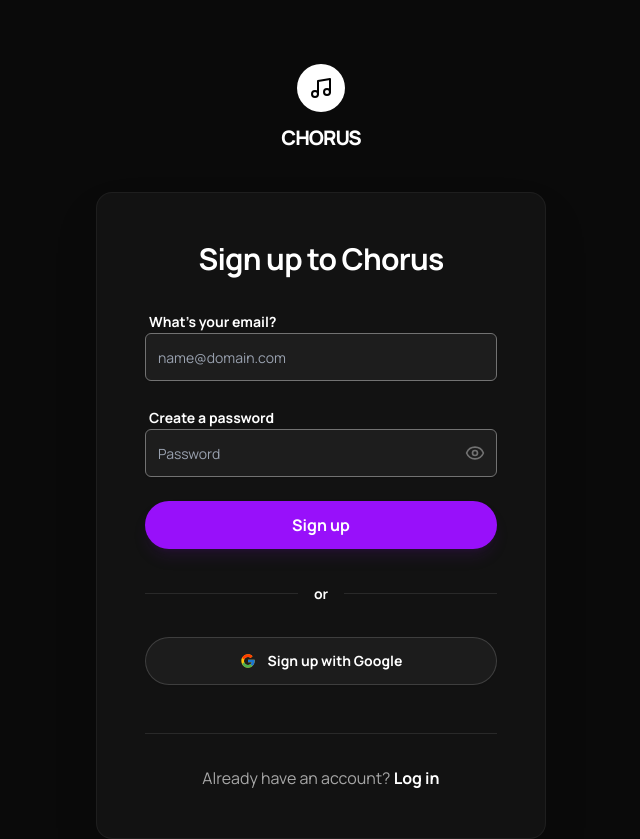
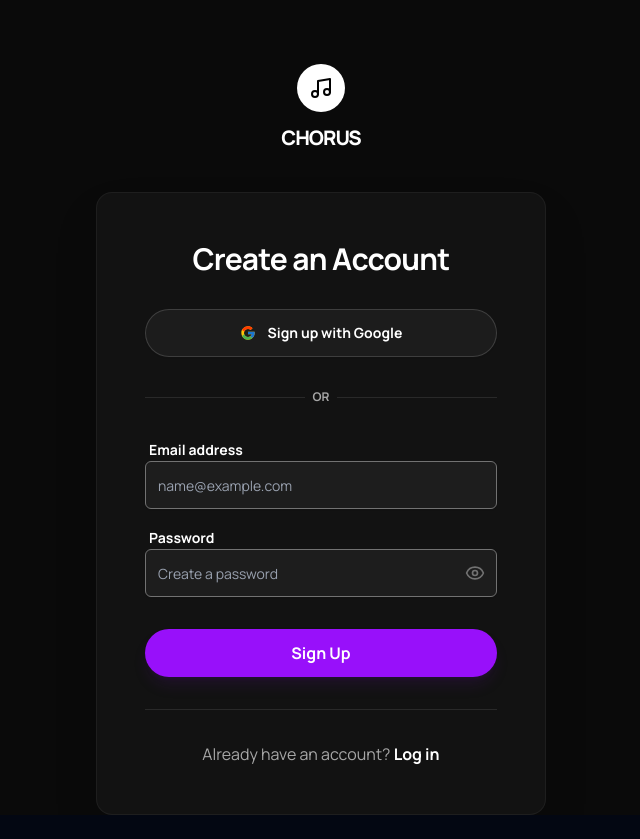
Before and after one commit to nickolastran/chorus, a Next.js app: page /signup in a window 1280 px wide. Shown: the whole page, without its empty margins (319-959 px from the left). After the commit the page ends 815 px from the top, so only its background shows below. Built offline with nearby package versions, Linux system fonts and the light colour scheme; no server answers.

Commit message:
refactor: cleaning code

```diff
--- a/src/app/(auth)/login/page.tsx
+++ b/src/app/(auth)/login/page.tsx
@@ -1,18 +1,59 @@
+"use client";
+
 import Link from "next/link";
 import { Button } from "@/components/ui/button";
 import { Input } from "@/components/ui/input";
 import { PasswordInput } from "@/components/ui/password-input";
 import { FcGoogle } from "react-icons/fc";
-import { login } from "../actions";
+import { createBrowserClient } from "@supabase/ssr";
+import { useRouter } from "next/navigation";
+import { useState } from "react";
 
 export default function LoginPage() {
+  const router = useRouter();
+  const [loading, setLoading] = useState(false);
+  const [error, setError] = useState<string | null>(null);
+
+  // Initialize Supabase Client
+  const supabase = createBrowserClient(
+    process.env.NEXT_PUBLIC_SUPABASE_URL!,
+    process.env.NEXT_PUBLIC_SUPABASE_ANON_KEY!,
+  );
+
+  const handleLogin = async (e: React.FormEvent<HTMLFormElement>) => {
+    e.preventDefault();
+    setLoading(true);
+    setError(null);
+
+    // Get data from the form
+    const formData = new FormData(e.currentTarget);
+    const email = formData.get("email") as string;
+    const password = formData.get("password") as string;
+
+    // 1. Log in with Supabase
+    const { error: signInError } = await supabase.auth.signInWithPassword({
+      email,
+      password,
+    });
+
+    if (signInError) {
+      setError(signInError.message);
+      setLoading(false);
+    } else {
+      // 2. CRITICAL STEP: Refresh the router to update server cookies
+      router.refresh();
+
+      // 3. Redirect to Dashboard
+      router.push("/dashboard");
+    }
+  };
+
   return (
     <>
       <h1 className="text-3xl font-bold text-center mb-8 tracking-tight">
         Log in to Chorus
       </h1>
 
-      {/* Google Button (Standard Reference Size: h-12) */}
       <Button
         variant="outline"
         className="w-full border-[#727272] hover:border-white bg-transparent h-12 rounded-full font-bold flex gap-3 mb-8 transition-all"
@@ -30,7 +71,15 @@
         </div>
       </div>
 
-      <form action={login} className="space-y-4">
+      {/* Show Error Message if login fails */}
+      {error && (
+        <div className="mb-4 p-3 rounded bg-red-500/10 border border-red-500/50 text-red-500 text-sm font-medium text-center">
+          {error}
+        </div>
+      )}
+
+      {/* Changed form action to onSubmit */}
+      <form onSubmit={handleLogin} className="space-y-4">
         <div className="space-y-2">
           <label className="text-sm font-bold ml-1">Email address</label>
           <Input
@@ -46,9 +95,12 @@
           <PasswordInput name="password" required placeholder="Password" />
         </div>
 
-        {/* Primary Button: Changed to h-12 to match Google button */}
-        <Button className="w-full bg-purple-600 hover:bg-purple-700 text-white font-bold h-12 rounded-full text-base mt-4 transition-transform active:scale-95 shadow-lg shadow-purple-900/20">
-          Log In
+        <Button
+          type="submit"
+          disabled={loading}
+          className="w-full bg-purple-600 hover:bg-purple-700 text-white font-bold h-12 rounded-full text-base mt-4 transition-transform active:scale-95 shadow-lg shadow-purple-900/20 disabled:opacity-50"
+        >
+          {loading ? "Logging in..." : "Log In"}
         </Button>
       </form>
 
--- a/src/app/(auth)/signup/page.tsx
+++ b/src/app/(auth)/signup/page.tsx
@@ -1,58 +1,112 @@
+"use client";
+
 import Link from "next/link";
 import { Button } from "@/components/ui/button";
 import { Input } from "@/components/ui/input";
-import { PasswordInput } from "@/components/ui/password-input";
+import { PasswordInput } from "@/components/ui/password-input"; // Assuming you have this component
+import { createBrowserClient } from "@supabase/ssr";
+import { useRouter } from "next/navigation";
+import { useState } from "react";
 import { FcGoogle } from "react-icons/fc";
-import { signup } from "../actions";
 
 export default function SignupPage() {
+  const router = useRouter();
+  const [loading, setLoading] = useState(false);
+  const [error, setError] = useState<string | null>(null);
+
+  const supabase = createBrowserClient(
+    process.env.NEXT_PUBLIC_SUPABASE_URL!,
+    process.env.NEXT_PUBLIC_SUPABASE_ANON_KEY!,
+  );
+
+  const handleSignup = async (e: React.FormEvent<HTMLFormElement>) => {
+    e.preventDefault();
+    setLoading(true);
+    setError(null);
+
+    const formData = new FormData(e.currentTarget);
+    const email = formData.get("email") as string;
+    const password = formData.get("password") as string;
+
+    const { error: signUpError } = await supabase.auth.signUp({
+      email,
+      password,
+      options: {
+        // Redirect to a specific page after email verification if needed
+        // emailRedirectTo: `${location.origin}/auth/callback`,
+      },
+    });
+
+    if (signUpError) {
+      setError(signUpError.message);
+      setLoading(false);
+    } else {
+      // 1. Refresh router to sync session
+      router.refresh();
+      // 2. Redirect to dashboard (or a "Verify Email" page if you require verification)
+      router.push("/dashboard");
+    }
+  };
+
   return (
     <>
       <h1 className="text-3xl font-bold text-center mb-8 tracking-tight">
-        Sign up to Chorus
+        Create an Account
       </h1>
 
-      <form action={signup} className="space-y-6">
-        <div className="space-y-2">
-          <label className="text-sm font-bold ml-1">
-            What&apos;s your email?
-          </label>
-          <Input
-            name="email"
-            type="email"
-            required
-            placeholder="name@domain.com"
-            className="bg-[#121212] border-[#727272] h-12 rounded-md focus:border-white transition-all"
-          />
-        </div>
-        <div className="space-y-2">
-          <label className="text-sm font-bold ml-1">Create a password</label>
-          <PasswordInput name="password" required placeholder="Password" />
-        </div>
-
-        {/* Primary Button: Changed to h-12 to match Google button */}
-        <Button className="w-full bg-purple-600 hover:bg-purple-700 text-white font-bold h-12 rounded-full text-base shadow-lg shadow-purple-900/20 transition-transform active:scale-95">
-          Sign up
-        </Button>
-      </form>
-
-      <div className="relative my-8 text-center">
-        <div className="absolute inset-0 flex items-center">
-          <span className="w-full border-t border-[#292929]"></span>
-        </div>
-        <span className="relative bg-[#121212] px-4 text-sm font-bold">or</span>
-      </div>
-
-      {/* Google Button (Standard Reference Size: h-12) */}
       <Button
         variant="outline"
-        className="w-full border-[#727272] hover:border-white bg-transparent h-12 rounded-full font-bold flex gap-3 transition-all"
+        className="w-full border-[#727272] hover:border-white bg-transparent h-12 rounded-full font-bold flex gap-3 mb-8 transition-all"
       >
         <FcGoogle className="w-5 h-5" />
         Sign up with Google
       </Button>
 
-      <div className="mt-12 pt-8 border-t border-[#292929] text-center">
+      <div className="relative mb-8">
+        <div className="absolute inset-0 flex items-center">
+          <span className="w-full border-t border-[#292929]"></span>
+        </div>
+        <div className="relative flex justify-center text-xs uppercase">
+          <span className="bg-[#121212] px-2 text-[#A7A7A7] font-bold">or</span>
+        </div>
+      </div>
+
+      {error && (
+        <div className="mb-4 p-3 rounded bg-red-500/10 border border-red-500/50 text-red-500 text-sm font-medium text-center">
+          {error}
+        </div>
+      )}
+
+      <form onSubmit={handleSignup} className="space-y-4">
+        <div className="space-y-2">
+          <label className="text-sm font-bold ml-1">Email address</label>
+          <Input
+            name="email"
+            type="email"
+            required
+            placeholder="name@example.com"
+            className="bg-[#121212] border-[#727272] h-12 focus:border-white rounded-md transition-all"
+          />
+        </div>
+        <div className="space-y-2">
+          <label className="text-sm font-bold ml-1">Password</label>
+          <PasswordInput
+            name="password"
+            required
+            placeholder="Create a password"
+          />
+        </div>
+
+        <Button
+          type="submit"
+          disabled={loading}
+          className="w-full bg-purple-600 hover:bg-purple-700 text-white font-bold h-12 rounded-full text-base mt-4 transition-transform active:scale-95 shadow-lg shadow-purple-900/20 disabled:opacity-50"
+        >
+          {loading ? "Creating account..." : "Sign Up"}
+        </Button>
+      </form>
+
+      <div className="mt-8 text-center border-t border-[#292929] pt-8">
         <p className="text-[#A7A7A7]">
           Already have an account?{" "}
           <Link
--- a/src/lib/spotify.ts
+++ b/src/lib/spotify.ts
@@ -4,7 +4,7 @@
 const client_secret = process.env.SPOTIFY_CLIENT_SECRET;
 const basic = Buffer.from(`${client_id}:${client_secret}`).toString("base64");
 
-// 1. Token Endpoint
+// 1. Get Access Token (Correct URL)
 const TOKEN_ENDPOINT = `https://accounts.spotify.com/api/token`;
 
 async function getAccessToken() {
@@ -23,11 +23,12 @@
   return response.json();
 }
 
-// 2. New Album Releases
+// 2. New Album Releases (Correct URL)
 export async function getNewReleases() {
   const { access_token } = await getAccessToken();
+
   const response = await fetch(
-    "https://api.spotify.com/v1/browse/new-releases?limit=20",
+    "https://api.spotify.com/v1/browse/new-releases",
     {
       headers: { Authorization: `Bearer ${access_token}` },
       next: { revalidate: 3600 },
@@ -39,6 +40,9 @@
 // Helper: Fetch a specific playlist's tracks
 async function getPlaylistTracks(playlistId: string) {
   const { access_token } = await getAccessToken();
+
+  // 3. Playlist Endpoint (Correct URL)
+  // Note: We use 'https://api.spotify.com/v1/playlists/...'
   const response = await fetch(
     `https://api.spotify.com/v1/playlists/${playlistId}/tracks?limit=50`,
     {
@@ -48,23 +52,26 @@
   );
 
   if (!response.ok) {
+    console.error(
+      `Failed to fetch playlist ${playlistId}: ${response.status} ${response.statusText}`,
+    );
     return null;
   }
 
   return response.json();
 }
 
-// 3. New Songs (New Music Friday Global)
+// 4. New Songs (New Music Friday Global)
 export async function getNewSongs() {
   return getPlaylistTracks("37i9dQZF1DX4JAvHpjipBk");
 }
 
-// 4. Top 50 Songs (Global Top 50)
+// 5. Top 50 Songs (Global Top 50)
 export async function getGlobalTop50() {
   return getPlaylistTracks("37i9dQZEVXbMDoHDwVN2tF");
 }
 
-// 5. Top Albums (Today's Top Hits - used to extract popular albums)
+// 6. Top Albums (Today's Top Hits - used to extract popular albums)
 export async function getTopAlbums() {
   return getPlaylistTracks("37i9dQZF1DXcBWIGoYBM5M");
 }
--- a/src/utils/supabase/server.ts
+++ b/src/utils/supabase/server.ts
@@ -18,7 +18,9 @@
               cookieStore.set(name, value, options),
             );
           } catch {
-            /* Safe for Server Components */
+            // The `setAll` method was called from a Server Component.
+            // This can be ignored if you have middleware refreshing
+            // user sessions.
           }
         },
       },
```
Also changed, not shown: middleware.ts (+16 -10 lines), src/components/dashboard/dashboard-nav.tsx (+53 -33 lines).
